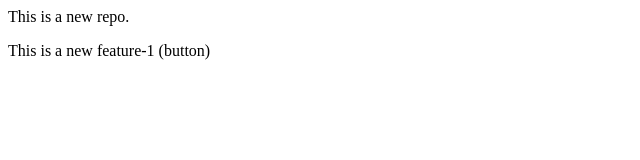
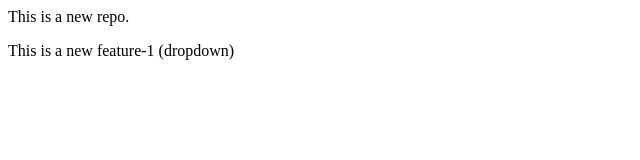
Before and after one commit to FazluKhan01/My-Second-Repo, a plain HTML site: page index.html in a window 1280 px wide. Shown: the full height of the page, 0-640 px from the left. Drawn offline with Linux system fonts and the light colour scheme.

Commit message:
Add dropdown

```diff
--- a/index.html
+++ b/index.html
@@ -1,2 +1,2 @@
 <p>This is a new repo.</p>
-<p>This is a new feature-1 (button)</p>
+<p>This is a new feature-1 (dropdown)</p>
```
